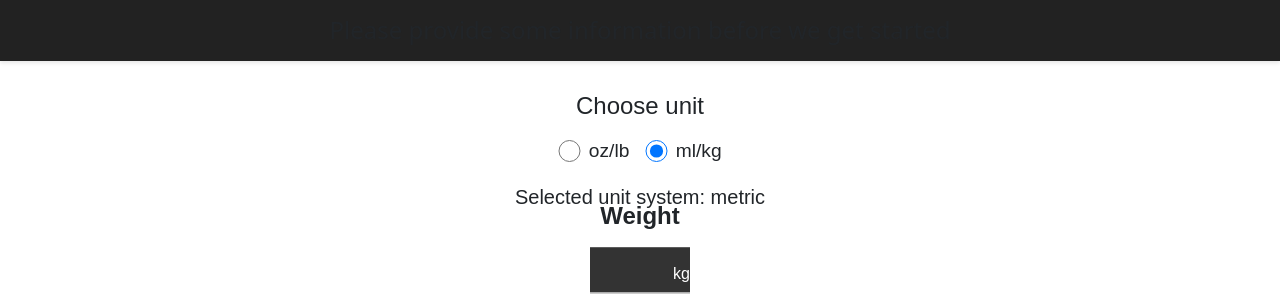
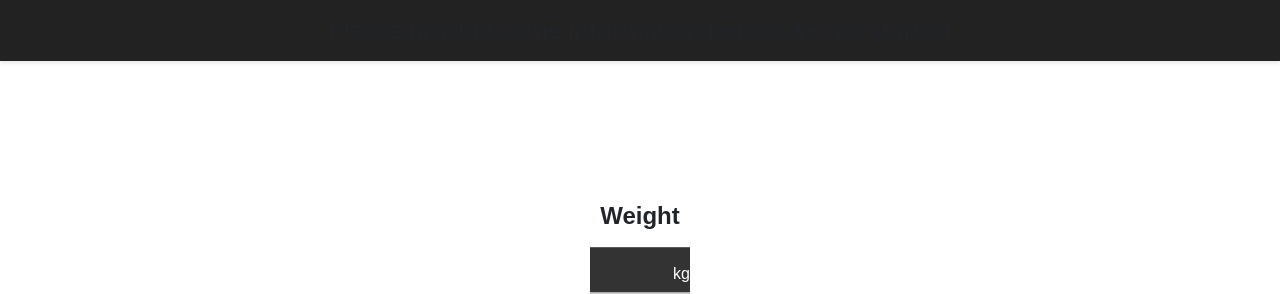
Before and after one commit to JustasDaugi/hydration-tracker, a Vue app: page / in a window 1280 px wide. Shown: the top 294 px of the page. Built offline with nearby package versions, Linux system fonts and the light colour scheme; what vue-datepicker-next would draw is missing.

Commit message:
feat: remove radio button  component for selecting unit system

```diff
--- a/src/views/WelcomeView/WelcomeView.vue
+++ b/src/views/WelcomeView/WelcomeView.vue
@@ -1,28 +1,26 @@
 <script setup>
 import { inject } from 'vue';
-import HeaderText from './components/HeaderText.vue';
-import BaseRadioButtons from '../../components/base/BaseRadioButtons.vue';
+import HeaderText from '../WelcomeView/components/HeaderText.vue';
 import BaseWeightInput from '../../components/base/BaseWeightInput.vue';
 import BaseClockPicker from '../../components/base/BaseClockPicker.vue';
-import OKButton from './components/OKButton.vue';
+import OKButton from '../WelcomeView/components/OKButton.vue';
 import { baseStorage } from '../../composables';
 
-const { selectedUnit, weight, wakeUpTime, sleepTime } = baseStorage();
+const { weight, wakeUpTime, sleepTime } = baseStorage();
 
 const toggleViews = inject('toggleViews');
 
 const handleOKClick = () => {
-  console.log('OK button clicked');
+  console.log('Settings updated');
   toggleViews();
 }
 </script>
 
 <template>
-  <div class="welcome-view-wrapper">
-    <main class="welcome-view">
+  <div class="settings-view-wrapper">
+    <main class="settings-view">
       <HeaderText />
-      <BaseRadioButtons v-model="selectedUnit" />
-      <BaseWeightInput :selectedUnit="selectedUnit" v-model="weight" />
+      <BaseWeightInput v-model="weight" />
       <BaseClockPicker
         v-model:wakeUpTime="wakeUpTime"
         v-model:sleepTime="sleepTime"
@@ -33,13 +31,13 @@ const handleOKClick = () => {
 </template>
 
 <style scoped>
-.welcome-view-wrapper {
+.settings-view-wrapper {
   position: relative;
   min-height: 100vh;
   padding-bottom: 80px;
 }
 
-.welcome-view {
+.settings-view {
   padding-top: 120px;
 }
 </style>
```
